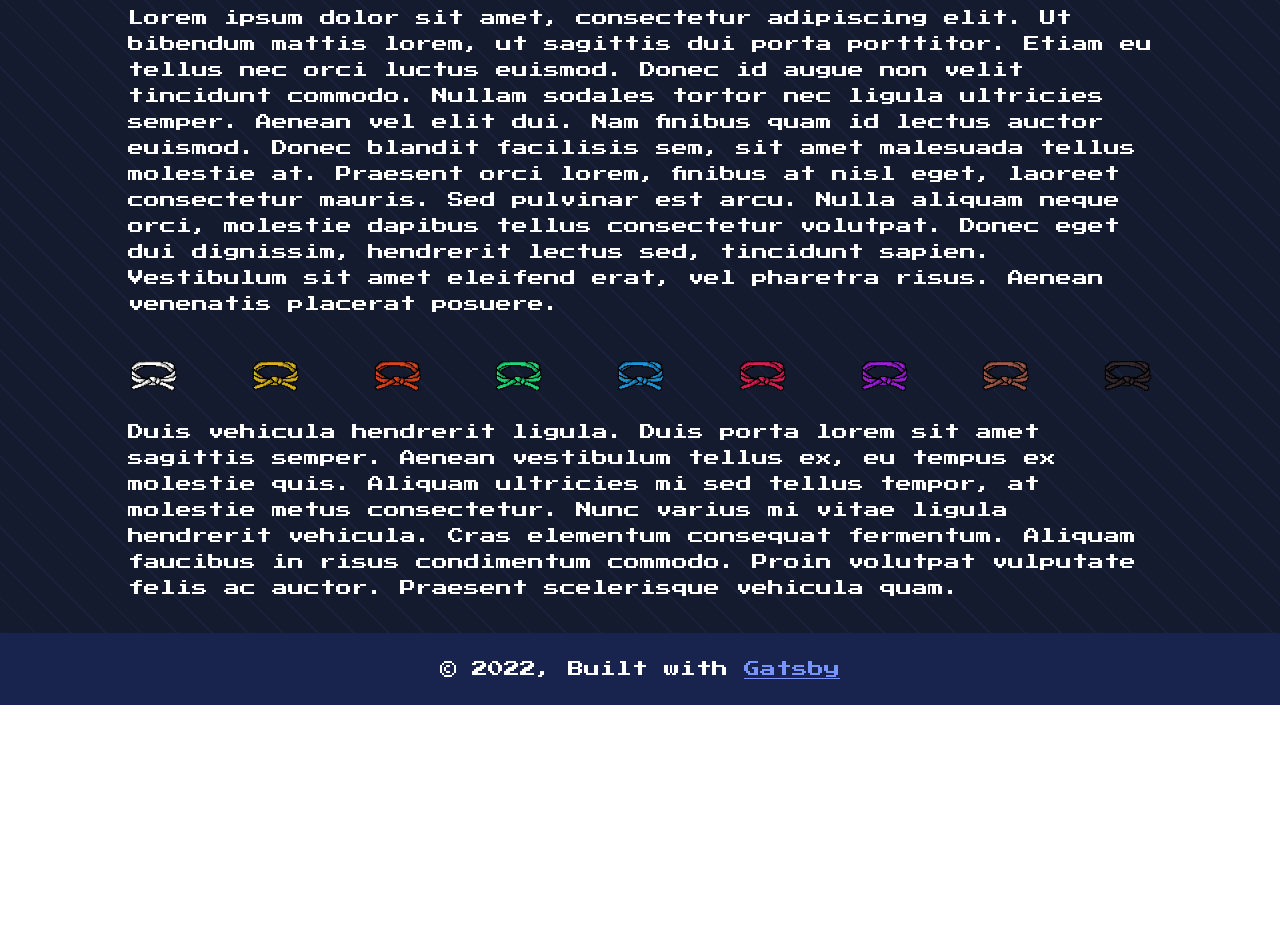
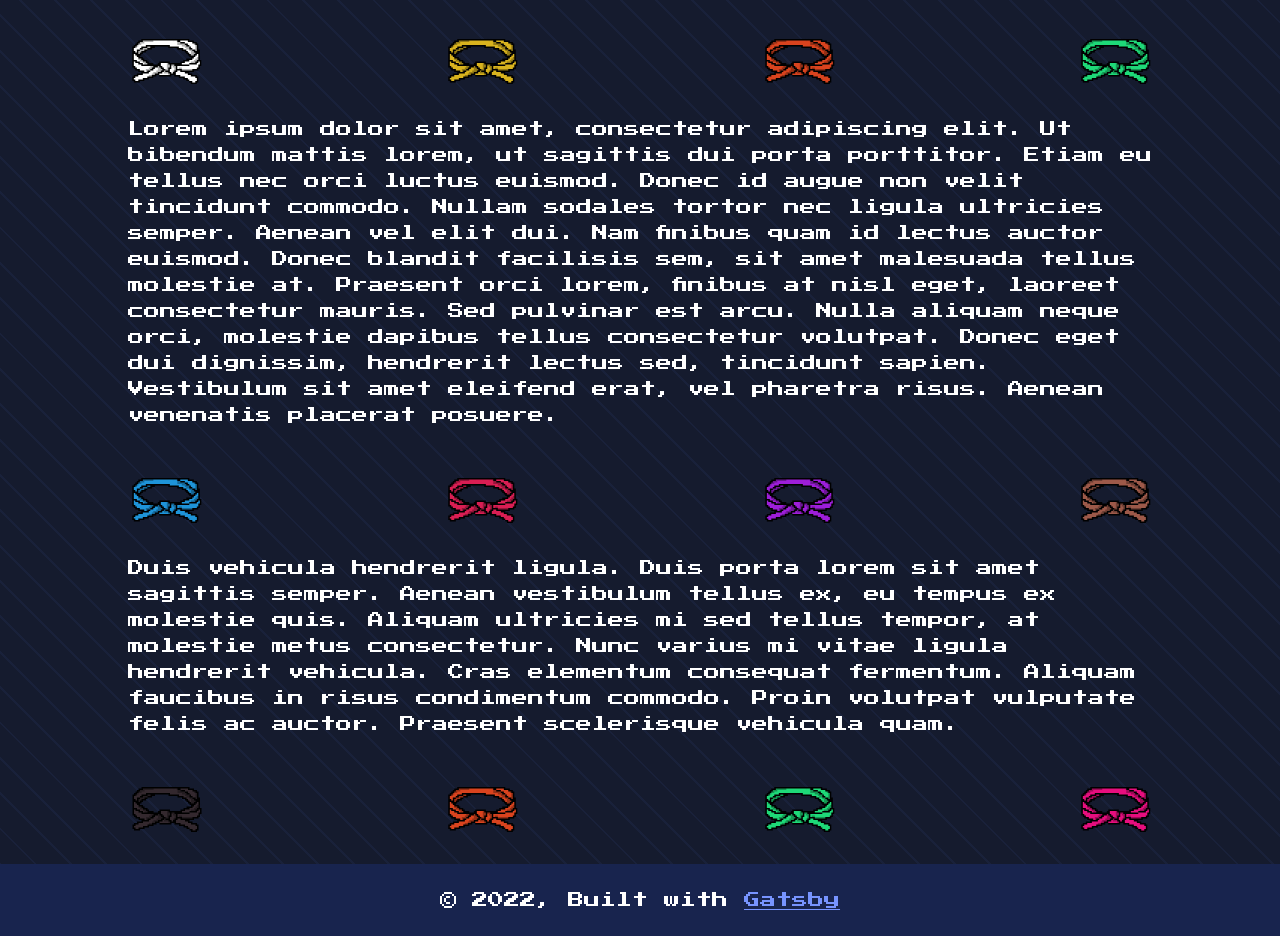
Before and after one commit to CosmicEvil/GatsbyBlog, a Gatsby site: page /about in a window 1280 px wide. Shown: the part 211-1147 px from the top of the page. Before the commit the page ends 916 px from the top, so only its background shows below. Built offline with nearby package versions, Linux system fonts and the light colour scheme; Gatsby itself is replaced by a stand-in of ours.

Commit message:
klein beetje weer

```diff
--- a/src/pages/about/index.js
+++ b/src/pages/about/index.js
@@ -11,36 +11,34 @@ const AboutPage = ({ data, location }) => {
     <Layout location={location} title={siteTitle}>
     <Seo title="All posts" />
     <h1>Our values</h1>
-    <p>Lorem ipsum dolor sit amet, consectetur adipiscing elit. Ut bibendum mattis lorem, ut sagittis dui porta porttitor. Etiam eu tellus nec orci luctus euismod. Donec id augue non velit tincidunt commodo. Nullam sodales tortor nec ligula ultricies semper. Aenean vel elit dui. Nam finibus quam id lectus auctor euismod. Donec blandit facilisis sem, sit amet malesuada tellus molestie at. Praesent orci lorem, finibus at nisl eget, laoreet consectetur mauris. Sed pulvinar est arcu. Nulla aliquam neque orci, molestie dapibus tellus consectetur volutpat. Donec eget dui dignissim, hendrerit lectus sed, tincidunt sapien. Vestibulum sit amet eleifend erat, vel pharetra risus. Aenean venenatis placerat posuere.
-    </p>
-      <div className="belts">
+    <div className="belts">
     <StaticImage
                className="beltAbout"
-               layout="fixed"
+              //  layout="fixed"
                formats={["auto", "webp", "avif"]}
                src="../../images/white_belt.png"
-               width={50}
-               height={50}
+               width={75}
+               height={75}
                quality={95}
                alt="Logo"
     />
     <StaticImage
                className="beltAbout"
-               layout="fixed"
+
                formats={["auto", "webp", "avif"]}
                src="../../images/yellow_belt.png"
-               width={50}
-               height={50}
+               width={75}
+               height={75}
                quality={95}
                alt="Logo"
     />
      <StaticImage
                className="beltAbout"
-               layout="fixed"
+              //  layout="fixed"
                formats={["auto", "webp", "avif"]}
                src="../../images/orange_belt.png"
-               width={50}
-               height={50}
+               width={75}
+               height={75}
                quality={95}
                alt="Logo"
     />
@@ -49,18 +47,26 @@ const AboutPage = ({ data, location }) => {
                layout="fixed"
                formats={["auto", "webp", "avif"]}
                src="../../images/green_belt.png"
-               width={50}
-               height={50}
+               width={75}
+               height={75}
                quality={95}
                alt="Logo"
     />
+
+
+    </div>
+    <p>Lorem ipsum dolor sit amet, consectetur adipiscing elit. Ut bibendum mattis lorem, ut sagittis dui porta porttitor. Etiam eu tellus nec orci luctus euismod. Donec id augue non velit tincidunt commodo. Nullam sodales tortor nec ligula ultricies semper. Aenean vel elit dui. Nam finibus quam id lectus auctor euismod. Donec blandit facilisis sem, sit amet malesuada tellus molestie at. Praesent orci lorem, finibus at nisl eget, laoreet consectetur mauris. Sed pulvinar est arcu. Nulla aliquam neque orci, molestie dapibus tellus consectetur volutpat. Donec eget dui dignissim, hendrerit lectus sed, tincidunt sapien. Vestibulum sit amet eleifend erat, vel pharetra risus. Aenean venenatis placerat posuere.
+    </p>
+    <div className="belts">
+
+
      <StaticImage
                className="beltAbout"
-               layout="fixed"
+              //  layout="fixed"
                formats={["auto", "webp", "avif"]}
                src="../../images/blue_belt.png"
-               width={50}
-               height={50}
+               width={75}
+               height={75}
                quality={95}
                alt="Logo"
     />
@@ -69,8 +75,8 @@ const AboutPage = ({ data, location }) => {
                layout="fixed"
                formats={["auto", "webp", "avif"]}
                src="../../images/red_belt.png"
-               width={50}
-               height={50}
+               width={75}
+               height={75}
                quality={95}
                alt="Logo"
     />
@@ -79,34 +85,66 @@ const AboutPage = ({ data, location }) => {
                layout="fixed"
                formats={["auto", "webp", "avif"]}
                src="../../images/purple_belt.png"
-               width={50}
-               height={50}
+               width={75}
+               height={75}
                quality={95}
                alt="Logo"
     />
       <StaticImage
                className="beltAbout"
-               layout="fixed"
+              //  layout="fixed"
                formats={["auto", "webp", "avif"]}
                src="../../images/brown_belt.png"
-               width={50}
-               height={50}
+               width={75}
+               height={75}
+               quality={95}
+               alt="Logo"
+    />
+
+    </div>
+    <p>Duis vehicula hendrerit ligula. Duis porta lorem sit amet sagittis semper. Aenean vestibulum tellus ex, eu tempus ex molestie quis. Aliquam ultricies mi sed tellus tempor, at molestie metus consectetur. Nunc varius mi vitae ligula hendrerit vehicula. Cras elementum consequat fermentum. Aliquam faucibus in risus condimentum commodo. Proin volutpat vulputate felis ac auctor. Praesent scelerisque vehicula quam.</p>
+    <div className="belts">
+    <StaticImage
+               className="beltAbout"
+              //  layout="fixed"
+               formats={["auto", "webp", "avif"]}
+               src="../../images/black_belt.png"
+               width={75}
+               height={75}
+               quality={95}
+               alt="Logo"
+    />
+     <StaticImage
+               className="beltAbout"
+              //  layout="fixed"
+               formats={["auto", "webp", "avif"]}
+               src="../../images/orange_belt.png"
+               width={75}
+               height={75}
+               quality={95}
+               alt="Logo"
+    />
+     <StaticImage
+               className="beltAbout"
+              //  layout="fixed"
+               formats={["auto", "webp", "avif"]}
+               src="../../images/green_belt.png"
+               width={75}
+               height={75}
                quality={95}
                alt="Logo"
     />
       <StaticImage
                className="beltAbout"
-               layout="fixed"
+              //  layout="fixed"
                formats={["auto", "webp", "avif"]}
-               src="../../images/black_belt.png"
-               width={50}
-               height={50}
+               src="../../images/logo.png"
+               width={75}
+               height={75}
                quality={95}
                alt="Logo"
     />
     </div>
-    <p>Duis vehicula hendrerit ligula. Duis porta lorem sit amet sagittis semper. Aenean vestibulum tellus ex, eu tempus ex molestie quis. Aliquam ultricies mi sed tellus tempor, at molestie metus consectetur. Nunc varius mi vitae ligula hendrerit vehicula. Cras elementum consequat fermentum. Aliquam faucibus in risus condimentum commodo. Proin volutpat vulputate felis ac auctor. Praesent scelerisque vehicula quam.</p>
-
   </Layout>
 
 
--- a/src/style.css
+++ b/src/style.css
@@ -118,7 +118,7 @@ h6 {
   font-family: var(--font-heading);
   margin-top: var(--spacing-12);
   margin-bottom: var(--spacing-6);
-  line-height: var(--lineHeight-tight);
+  line-height: var(--lineHeight-normal);
   letter-spacing: -0.025em;
 }
 
```
